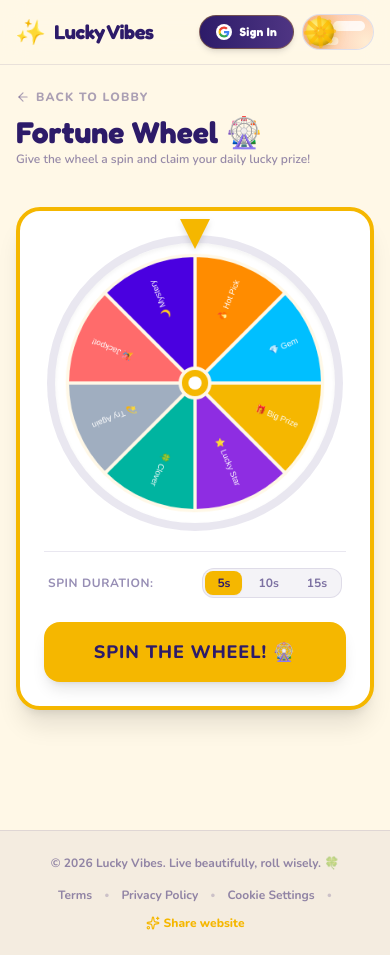
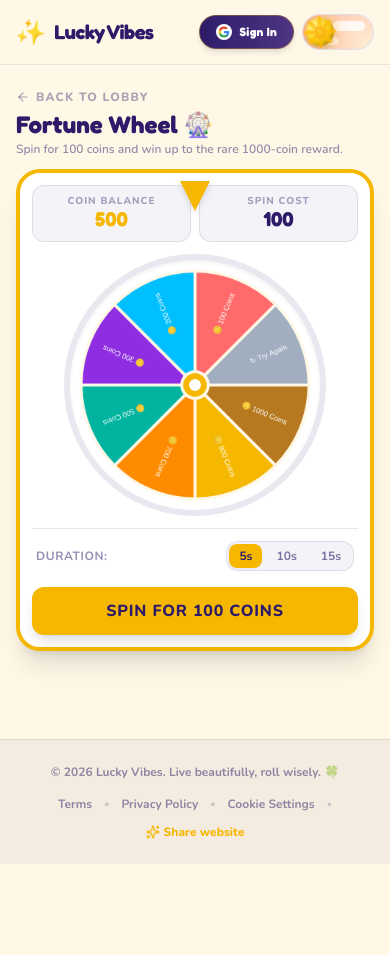
Before and after one commit to stibinottathai/luckify, a Next.js app: page /wheel in a window 390 px wide. After the commit the page ends 864 px from the top, so only its background shows below. Built offline with nearby package versions, Linux system fonts and the light colour scheme; no server answers.

Commit message:
feat: implement central luck state management and add base game infrastructure with Wheel and Picker components

```diff
--- a/app/page.tsx
+++ b/app/page.tsx
@@ -52,7 +52,7 @@ export default function Page() {
         "@type": "ListItem",
         "position": 1,
         "name": "Fortune Wheel",
-        "description": "Spin the wheel of fortune to claim your daily random blessing or hit the massive Jackpot!",
+        "description": "Spend 100 coins to spin eight reward sections, from Try Again up to the rare 1000-coin prize.",
         "url": "https://luckify.vercel.app/wheel"
       },
       {
--- a/app/wheel/page.tsx
+++ b/app/wheel/page.tsx
@@ -13,10 +13,10 @@ const WheelGame = dynamic(() => import("@/components/games/WheelGame"), {
 
 export const metadata: Metadata = {
   title: "Fortune Wheel Online - Spin Virtual Prize Wheel | Lucky Vibes",
-  description: "Spin the Fortune Wheel of Lucky Vibes! Set spin speed timers and test your daily fortune outcomes instantly.",
+  description: "Spin the Fortune Wheel with 100 coins per play and win coin rewards from 100 to the rare 1000-coin section.",
   openGraph: {
     title: "Fortune Wheel Online - Spin Virtual Prize Wheel | Lucky Vibes",
-    description: "An interactive HTML5 Canvas prize wheel spinner. Spin the wheel to claim daily blessings and fortunes.",
+    description: "An interactive HTML5 Canvas coin reward wheel with eight sections and a 100-coin spin cost.",
     type: "website",
   },
 };
@@ -33,7 +33,7 @@ export default function WheelPage() {
       "price": "0",
       "priceCurrency": "USD"
     },
-    "description": "An interactive HTML5 Canvas spinning wheel of fortune where users spin the wheel to trigger circular physical rotations and receive daily fortunes."
+    "description": "An interactive HTML5 Canvas spinning wheel where users spend 100 coins per spin and can win coin rewards across eight visible sections."
   };
 
   const faqSchema = {
@@ -53,7 +53,7 @@ export default function WheelPage() {
         "name": "What prizes can I win on the Fortune Wheel?",
         "acceptedAnswer": {
           "@type": "Answer",
-          "text": "The Fortune Wheel features several premium rewards, including the Big Prize, Lucky Star, Clover, Jackpot, Mystery, Hot Pick, Gem, and a Try Again segment. Each segment is color-coded and offers positive or negative score impacts based on where the wheel lands."
+          "text": "The Fortune Wheel has eight visible sections: 1000 coins, 800 coins, 700 coins, 500 coins, 300 coins, 200 coins, 100 coins, and Try Again. Each spin costs 100 coins, and the 1000-coin section is the rarest outcome."
         }
       },
       {
@@ -61,7 +61,7 @@ export default function WheelPage() {
         "name": "Are the prize wheel outcomes statistically fair?",
         "acceptedAnswer": {
           "@type": "Answer",
-          "text": "Yes, all stopping degrees are determined using standard secure random functions. Because each wedge occupies a perfectly equal angular width, every custom wedge has an identical statistical chance of winning for unbiased drawings."
+          "text": "The wheel displays eight equal sections, while the reward outcome uses weighted random selection so higher coin rewards are harder to achieve and the 1000-coin section is the rarest."
         }
       }
     ]
@@ -79,7 +79,7 @@ export default function WheelPage() {
       />
       <div className="flex-1 flex flex-col items-center">
         {/* Navigation and titles */}
-        <div className="w-full max-w-lg mb-6 flex flex-col items-start gap-3 select-none">
+        <div className="w-full max-w-lg mb-3 sm:mb-6 flex flex-col items-start gap-2 sm:gap-3 select-none">
           <Link
             href="/"
             className="flex items-center gap-1.5 text-xs font-extrabold uppercase tracking-widest text-deep-violet/40 hover:text-deep-violet dark:text-cream-soft/40 dark:hover:text-cream-soft transition-colors cursor-pointer group"
@@ -88,11 +88,11 @@ export default function WheelPage() {
             Back to Lobby
           </Link>
           <div>
-            <h1 className="text-3xl font-extrabold font-fredoka text-deep-violet dark:text-cream-soft leading-none">
+            <h1 className="text-2xl sm:text-3xl font-extrabold font-fredoka text-deep-violet dark:text-cream-soft leading-none">
               Fortune Wheel 🎡
             </h1>
             <p className="text-xs font-semibold text-deep-violet/50 dark:text-cream-soft/50 mt-1">
-              Give the wheel a spin and claim your daily lucky prize!
+              Spin for 100 coins and win up to the rare 1000-coin reward.
             </p>
           </div>
         </div>
--- a/components/HomeClient.tsx
+++ b/components/HomeClient.tsx
@@ -40,7 +40,7 @@ const GAMES: GameCard[] = [
     id: "wheel",
     emoji: "🎡",
     title: "Fortune Wheel",
-    description: "Spin the wheel of fortune to claim your daily random blessing or hit the massive Jackpot!",
+    description: "Spend 100 coins to spin eight reward sections, from Try Again up to the rare 1000-coin prize.",
     href: "/wheel",
     badge: "Canvas Spin",
     color: "from-amber-400 to-orange-500",
--- a/components/auth/AuthButton.tsx
+++ b/components/auth/AuthButton.tsx
@@ -5,14 +5,14 @@ import { signInWithPopup, signOut } from "firebase/auth";
 import { auth, googleProvider } from "@/lib/firebase";
 import { useAuth } from "@/components/auth/AuthProvider";
 import { motion, AnimatePresence } from "framer-motion";
-import { LogOut, User, Sparkles, History, ArrowRight } from "lucide-react";
+import { LogOut, History, ArrowRight } from "lucide-react";
 import { useLuckStore } from "@/store/luckStore";
 
 export default function AuthButton() {
   const { user, loading } = useAuth();
   const [dropdownOpen, setDropdownOpen] = useState(false);
   const dropdownRef = useRef<HTMLDivElement>(null);
-  const { luckyScore, totalPlays } = useLuckStore();
+  const { luckyScore, totalPlays, coinBalance } = useLuckStore();
 
   // Close dropdown on click outside
   useEffect(() => {
@@ -110,12 +110,20 @@ export default function AuthButton() {
               </div>
 
               {/* Personalized Luck Stats */}
-              <div className="px-4 py-3 bg-deep-violet/5 dark:bg-white/5 border-b border-deep-violet/5 dark:border-white/5 grid grid-cols-2 gap-2 text-center select-none">
+              <div className="px-4 py-3 bg-deep-violet/5 dark:bg-white/5 border-b border-deep-violet/5 dark:border-white/5 grid grid-cols-3 gap-2 text-center select-none">
+                <div className="p-2 rounded-xl bg-white/50 dark:bg-black/40 border border-deep-violet/5 dark:border-white/5">
+                  <span className="text-[10px] uppercase tracking-wider font-extrabold text-deep-violet/40 dark:text-cream-soft/40 block">
+                    Coins
+                  </span>
+                  <span className="font-fredoka text-lg font-extrabold text-primary-gold">
+                    {coinBalance.toLocaleString()}
+                  </span>
+                </div>
                 <div className="p-2 rounded-xl bg-white/50 dark:bg-black/40 border border-deep-violet/5 dark:border-white/5">
                   <span className="text-[10px] uppercase tracking-wider font-extrabold text-deep-violet/40 dark:text-cream-soft/40 block">
                     Vibe Score
                   </span>
-                  <span className="font-fredoka text-lg font-extrabold text-primary-gold">
+                  <span className="font-fredoka text-lg font-extrabold text-deep-violet dark:text-cream-soft">
                     {luckyScore}%
                   </span>
                 </div>
--- a/components/games/PickerGame.tsx
+++ b/components/games/PickerGame.tsx
@@ -87,7 +87,7 @@ export default function PickerGame() {
             else if (matches === 4) scoreImpact = 18;
             else if (matches === 5) scoreImpact = 30;
             else if (matches === 6) {
-              scoreImpact = 55; // 6-Number Jackpot!
+              scoreImpact = 55; // 6-number top prize
               confetti({
                 particleCount: 200,
                 spread: 120,
--- a/components/games/WheelGame.tsx
+++ b/components/games/WheelGame.tsx
@@ -1,7 +1,7 @@
 "use client";
 
-import { useEffect, useRef, useState } from "react";
-import { WHEEL_PRIZES, Prize } from "@/lib/prizes";
+import { useCallback, useEffect, useRef, useState } from "react";
+import { WHEEL_PRIZES, WHEEL_SPIN_COST, Prize } from "@/lib/prizes";
 import { playTick } from "@/lib/audio";
 import { useLuckStore } from "@/store/luckStore";
 import ResultCard from "@/components/ui/ResultCard";
@@ -15,16 +15,20 @@ export default function WheelGame() {
   const [result, setResult] = useState<Prize | null>(null);
   const [showResult, setShowResult] = useState(false);
   const [showShare, setShowShare] = useState(false);
+  const [walletMessage, setWalletMessage] = useState<string | null>(null);
 
   // Use the standard WHEEL_PRIZES segments
   const segments = WHEEL_PRIZES;
   const [spinDuration, setSpinDuration] = useState<5 | 10 | 15>(5);
 
   const addResult = useLuckStore((state) => state.addResult);
+  const addCoins = useLuckStore((state) => state.addCoins);
+  const spendCoins = useLuckStore((state) => state.spendCoins);
+  const coinBalance = useLuckStore((state) => state.coinBalance);
   const currentScore = useLuckStore((state) => state.luckyScore);
 
   // Redraw the canvas wheel whenever rotation changes
-  const drawWheel = (currentRotation: number) => {
+  const drawWheel = useCallback((currentRotation: number) => {
     const canvas = canvasRef.current;
     if (!canvas) return;
     const ctx = canvas.getContext("2d");
@@ -122,22 +126,42 @@ export default function WheelGame() {
     ctx.arc(center, center, 8, 0, 2 * Math.PI);
     ctx.fillStyle = "#ffffff";
     ctx.fill();
-  };
+  }, [segments]);
 
   // Redraw when rotation or segments list changes
   useEffect(() => {
     drawWheel(rotation);
-  }, [rotation, segments]);
+  }, [drawWheel, rotation]);
+
+  const getWeightedPrizeIndex = () => {
+    const totalWeight = segments.reduce((sum, prize) => sum + prize.weight, 0);
+    let ticket = Math.random() * totalWeight;
+
+    for (let i = 0; i < segments.length; i++) {
+      ticket -= segments[i].weight;
+      if (ticket <= 0) {
+        return i;
+      }
+    }
+
+    return segments.length - 1;
+  };
 
   const handleSpin = () => {
     // Check if at least 2 options exist before rotating!
     if (segments.length < 2) {
-      alert("⚠️ You need at least 2 options on the wheel to spin!");
+      setWalletMessage("You need at least 2 sections on the wheel to spin.");
       return;
     }
 
     if (isSpinning) return;
 
+    if (!spendCoins(WHEEL_SPIN_COST)) {
+      setWalletMessage(`You need ${WHEEL_SPIN_COST} coins to spin the wheel.`);
+      return;
+    }
+
+    setWalletMessage(null);
     setIsSpinning(true);
     setShowResult(false);
     setResult(null);
@@ -145,8 +169,9 @@ export default function WheelGame() {
     const numSegments = segments.length;
     const segmentAngle = 360 / numSegments;
 
-    // Select random prize outcome index
-    const prizeIndex = Math.floor(Math.random() * numSegments);
+    // Select weighted prize outcome index. The 1000-coin segment is visible,
+    // but intentionally has the lowest selection weight.
+    const prizeIndex = getWeightedPrizeIndex();
     const prize = segments[prizeIndex];
 
     // Pointer is at the TOP (270 degrees in canvas math, which is -90 degrees)
@@ -181,34 +206,60 @@ export default function WheelGame() {
         setIsSpinning(false);
         setResult(prize);
         setShowResult(true);
+        addCoins(prize.coinReward);
         // Log result into Zustand Store
-        addResult("Fortune Wheel", `${prize.emoji} Won ${prize.name}`, prize.isWin, prize.scoreImpact);
+        addResult(
+          "Fortune Wheel",
+          prize.isWin
+            ? `${prize.emoji} Won ${prize.coinReward} coins`
+            : `${prize.emoji} Try again`,
+          prize.isWin,
+          prize.scoreImpact
+        );
       },
     });
   };
 
   return (
-    <div className="w-full max-w-md mx-auto py-4 flex flex-col items-center select-none">
+    <div className="w-full max-w-md mx-auto py-0 sm:py-4 flex flex-col items-center select-none">
       {/* Game board wrapper */}
-      <div className="relative mb-8 p-6 bg-white dark:bg-card border-4 border-primary-gold rounded-3xl shadow-xl flex flex-col items-center w-full">
+      <div className="relative mb-4 sm:mb-8 p-3 sm:p-6 bg-white dark:bg-card border-4 border-primary-gold rounded-3xl shadow-xl flex flex-col items-center w-full">
+        <div className="w-full mb-3 sm:mb-5 grid grid-cols-2 gap-2 sm:gap-3">
+          <div className="rounded-xl sm:rounded-2xl border border-deep-violet/10 dark:border-white/10 bg-deep-violet/5 dark:bg-white/5 p-2 sm:p-3 text-center">
+            <span className="block text-[10px] font-black uppercase tracking-widest text-deep-violet/40 dark:text-cream-soft/40">
+              Coin Balance
+            </span>
+            <span className="font-fredoka text-xl sm:text-2xl font-black text-primary-gold leading-none">
+              {coinBalance.toLocaleString()}
+            </span>
+          </div>
+          <div className="rounded-xl sm:rounded-2xl border border-deep-violet/10 dark:border-white/10 bg-deep-violet/5 dark:bg-white/5 p-2 sm:p-3 text-center">
+            <span className="block text-[10px] font-black uppercase tracking-widest text-deep-violet/40 dark:text-cream-soft/40">
+              Spin Cost
+            </span>
+            <span className="font-fredoka text-xl sm:text-2xl font-black text-deep-violet dark:text-cream-soft leading-none">
+              {WHEEL_SPIN_COST}
+            </span>
+          </div>
+        </div>
 
         {/* Top gold needle pointer */}
         <div className="absolute top-2 left-1/2 -translate-x-1/2 z-10 w-0 h-0 border-l-[15px] border-l-transparent border-r-[15px] border-r-transparent border-t-[30px] border-t-primary-gold drop-shadow-md" />
 
         {/* Outer Wheel boundary glow */}
-        <div className="rounded-full border-8 border-deep-violet/10 dark:border-white/10 overflow-hidden shadow-inner">
+        <div className="rounded-full border-[6px] sm:border-8 border-deep-violet/10 dark:border-white/10 overflow-hidden shadow-inner">
           <canvas
             ref={canvasRef}
             width={340}
             height={340}
-            className="w-[280px] h-[280px] sm:w-[340px] sm:h-[340px]"
+            className="w-[230px] h-[230px] min-[390px]:w-[250px] min-[390px]:h-[250px] sm:w-[340px] sm:h-[340px]"
           />
         </div>
 
         {/* Spin Duration Selector Segmented Control */}
-        <div className="w-full mt-5 flex items-center justify-between border-t border-deep-violet/10 dark:border-white/10 pt-4 pb-2 px-1">
+        <div className="w-full mt-3 sm:mt-5 flex items-center justify-between border-t border-deep-violet/10 dark:border-white/10 pt-3 sm:pt-4 pb-1 sm:pb-2 px-1">
           <span className="text-xs font-bold text-deep-violet/50 dark:text-cream-soft/50 uppercase tracking-wider">
-            Spin Duration:
+            Duration:
           </span>
           <div className="flex gap-1 bg-deep-violet/5 dark:bg-white/5 border border-deep-violet/10 dark:border-white/10 p-0.5 rounded-xl">
             {([5, 10, 15] as const).map((dur) => (
@@ -217,7 +268,7 @@ export default function WheelGame() {
                 type="button"
                 disabled={isSpinning}
                 onClick={() => setSpinDuration(dur)}
-                className={`py-1 px-3 rounded-lg text-xs font-bold transition-all cursor-pointer ${
+                className={`py-1 px-2.5 sm:px-3 rounded-lg text-xs font-bold transition-all cursor-pointer ${
                   spinDuration === dur
                     ? "bg-primary-gold text-deep-violet shadow-xs font-black"
                     : "text-deep-violet/60 dark:text-cream-soft/60 hover:bg-deep-violet/5 dark:hover:bg-white/5"
@@ -231,16 +282,26 @@ export default function WheelGame() {
 
         {/* Play Action button */}
         <button
-          disabled={isSpinning}
+          disabled={isSpinning || coinBalance < WHEEL_SPIN_COST}
           onClick={handleSpin}
-          className={`mt-4 py-4 px-8 rounded-2xl font-extrabold text-lg select-none cursor-pointer tracking-wider shadow-lg transition-all transform active:scale-95 w-full ${
-            isSpinning
+          className={`mt-3 sm:mt-4 py-3 sm:py-4 px-6 sm:px-8 rounded-xl sm:rounded-2xl font-extrabold text-base sm:text-lg select-none cursor-pointer tracking-wider shadow-lg transition-all transform active:scale-95 w-full ${
+            isSpinning || coinBalance < WHEEL_SPIN_COST
               ? "bg-deep-violet/30 dark:bg-white/10 text-deep-violet/50 dark:text-cream-soft/50 pointer-events-none cursor-not-allowed"
               : "bg-primary-gold hover:bg-[#E0A700] text-deep-violet hover:shadow-xl"
           }`}
         >
-          {isSpinning ? "Spinning..." : "SPIN THE WHEEL! 🎡"}
+          {isSpinning ? "Spinning..." : `SPIN FOR ${WHEEL_SPIN_COST} COINS`}
         </button>
+        {walletMessage && (
+          <p className="mt-3 text-xs font-bold text-alert-coral text-center">
+            {walletMessage}
+          </p>
+        )}
+        {!walletMessage && coinBalance < WHEEL_SPIN_COST && (
+          <p className="mt-3 text-xs font-bold text-alert-coral text-center">
+            You need {WHEEL_SPIN_COST} coins to spin the wheel.
+          </p>
+        )}
       </div>
 
       {/* Popups & Dialogs */}
@@ -253,8 +314,8 @@ export default function WheelGame() {
           title={`Wheel selected: ${result.name}!`}
           description={
             result.isWin
-              ? "Wow, what a spectacular spin! Your fortune index is climbing!"
-              : "Unlucky spin, but don't worry. The tides of fate are always changing!"
+              ? `You spent ${WHEEL_SPIN_COST} coins and won ${result.coinReward.toLocaleString()} coins.`
+              : `You spent ${WHEEL_SPIN_COST} coins. Try again when you are ready.`
           }
           scoreImpact={result.scoreImpact}
           isWin={result.isWin}
@@ -269,7 +330,7 @@ export default function WheelGame() {
           onClose={() => setShowShare(false)}
           score={currentScore}
           game="Fortune Wheel"
-          prize={`${result.emoji} ${result.name}`}
+          prize={result.isWin ? `${result.emoji} ${result.coinReward} coins` : `${result.emoji} Try Again`}
         />
       )}
     </div>
--- a/lib/prizes.ts
+++ b/lib/prizes.ts
@@ -5,35 +5,28 @@ export interface Prize {
   color: string;
   isWin: boolean;
   scoreImpact: number;
+  coinReward: number;
+  weight: number;
 }
 
+export const WHEEL_SPIN_COST = 100;
+export const STARTING_COIN_BALANCE = 500;
+
 export const WHEEL_PRIZES: Prize[] = [
-  { id: "1", emoji: "🎁", name: "Big Prize", color: "#F5B700", isWin: true, scoreImpact: 15 },
-  { id: "2", emoji: "⭐", name: "Lucky Star", color: "#8E2DE2", isWin: true, scoreImpact: 5 },
-  { id: "3", emoji: "🍀", name: "Clover", color: "#00B4A0", isWin: true, scoreImpact: 10 },
-  { id: "4", emoji: "💫", name: "Try Again", color: "#A0AEC0", isWin: false, scoreImpact: -5 },
-  { id: "5", emoji: "🎉", name: "Jackpot!", color: "#FF6B6B", isWin: true, scoreImpact: 30 },
-  { id: "6", emoji: "🌙", name: "Mystery", color: "#4A00E0", isWin: true, scoreImpact: 8 },
-  { id: "7", emoji: "🔥", name: "Hot Pick", color: "#FF8C00", isWin: true, scoreImpact: 12 },
-  { id: "8", emoji: "💎", name: "Gem", color: "#00BFFF", isWin: true, scoreImpact: 20 },
+  { id: "1000", emoji: "🪙", name: "1000 Coins", color: "#B7791F", isWin: true, scoreImpact: 0, coinReward: 1000, weight: 1 },
+  { id: "800", emoji: "🪙", name: "800 Coins", color: "#F5B700", isWin: true, scoreImpact: 0, coinReward: 800, weight: 3 },
+  { id: "700", emoji: "🪙", name: "700 Coins", color: "#FF8C00", isWin: true, scoreImpact: 0, coinReward: 700, weight: 5 },
+  { id: "500", emoji: "🪙", name: "500 Coins", color: "#00B4A0", isWin: true, scoreImpact: 0, coinReward: 500, weight: 9 },
+  { id: "300", emoji: "🪙", name: "300 Coins", color: "#8E2DE2", isWin: true, scoreImpact: 0, coinReward: 300, weight: 14 },
+  { id: "200", emoji: "🪙", name: "200 Coins", color: "#00BFFF", isWin: true, scoreImpact: 0, coinReward: 200, weight: 18 },
+  { id: "100", emoji: "🪙", name: "100 Coins", color: "#FF6B6B", isWin: true, scoreImpact: 0, coinReward: 100, weight: 25 },
+  { id: "try-again", emoji: "↻", name: "Try Again", color: "#A0AEC0", isWin: false, scoreImpact: 0, coinReward: 0, weight: 25 },
 ];
 
 export const SCRATCH_OUTCOMES = [
   { id: "win", emoji: "🎉", name: "YOU WIN!", isWin: true, scoreImpact: 15, fortune: "Success is knocking at your door!" },
   { id: "loss", emoji: "🙁", name: "Better Luck", isWin: false, scoreImpact: -5, fortune: "Failure is just another step to greatness. Try again!" },
   { id: "bonus", emoji: "⭐", name: "BONUS SPIN", isWin: true, scoreImpact: 8, fortune: "Bonus energy is heading your way!" }
-];
-
-export const MYSTERY_PRIZES = [
-  { emoji: "🏆", name: "Trophy", isWin: true, scoreImpact: 25, isJackpot: false },
-  { emoji: "💣", name: "Dud", isWin: false, scoreImpact: -10, isJackpot: false },
-  { emoji: "🌟", name: "Star", isWin: true, scoreImpact: 5, isJackpot: false },
-  { emoji: "🎪", name: "Show", isWin: true, scoreImpact: 8, isJackpot: false },
-  { emoji: "💰", name: "Gold", isWin: true, scoreImpact: 20, isJackpot: false },
-  { emoji: "🎭", name: "Joker", isWin: false, scoreImpact: -2, isJackpot: false },
-  { emoji: "🦄", name: "Unicorn", isWin: true, scoreImpact: 30, isJackpot: true }, // Unicorn is the Jackpot!
-  { emoji: "🔑", name: "Key", isWin: true, scoreImpact: 12, isJackpot: false },
-  { emoji: "🌸", name: "Blossom", isWin: true, scoreImpact: 6, isJackpot: false },
 ];
 
 export const DICE_MEANINGS: Record<number, string> = {
--- a/store/luckStore.ts
+++ b/store/luckStore.ts
@@ -1,5 +1,6 @@
 import { create } from "zustand";
 import { persist } from "zustand/middleware";
+import { STARTING_COIN_BALANCE } from "@/lib/prizes";
 
 export interface HistoryItem {
   game: string;
@@ -13,8 +14,11 @@ interface LuckStore {
   totalPlays: number;
   winStreak: number;
   luckyScore: number; // 0-100, updates after each game
+  coinBalance: number;
   history: HistoryItem[];
   addResult: (game: string, result: string, isWin: boolean, scoreImpact?: number) => void;
+  addCoins: (amount: number) => void;
+  spendCoins: (amount: number) => boolean;
   resetToday: () => void;
 }
 
@@ -24,6 +28,7 @@ export const useLuckStore = create<LuckStore>()(
       totalPlays: 0,
       winStreak: 0,
       luckyScore: 50, // Starts at 50 (neutral luck)
+      coinBalance: STARTING_COIN_BALANCE,
       history: [],
 
       addResult: (game, result, isWin, scoreImpact) => {
@@ -67,11 +72,31 @@ export const useLuckStore = create<LuckStore>()(
         });
       },
 
+      addCoins: (amount) => {
+        if (amount <= 0) return;
+        set((state) => ({
+          coinBalance: state.coinBalance + amount,
+        }));
+      },
+
+      spendCoins: (amount) => {
+        if (amount <= 0) return true;
+
+        const { coinBalance } = get();
+        if (coinBalance < amount) {
+          return false;
+        }
+
+        set({ coinBalance: coinBalance - amount });
+        return true;
+      },
+
       resetToday: () => {
         set({
           totalPlays: 0,
           winStreak: 0,
           luckyScore: 50,
+          coinBalance: STARTING_COIN_BALANCE,
           history: [],
         });
       },
```
